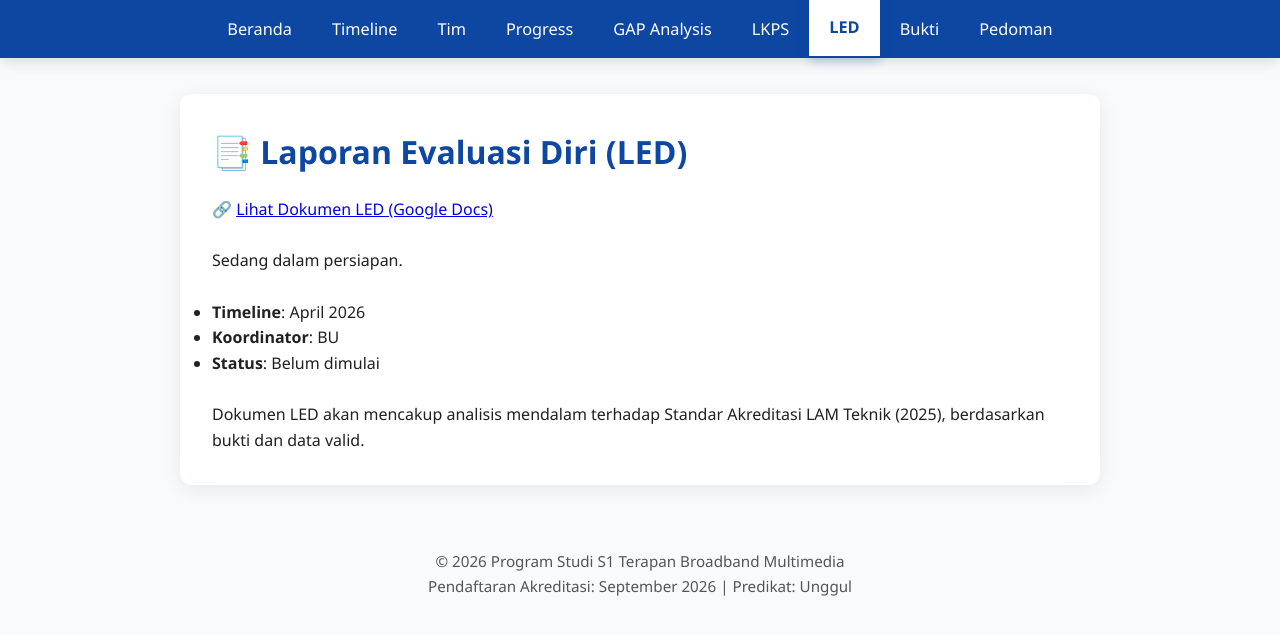
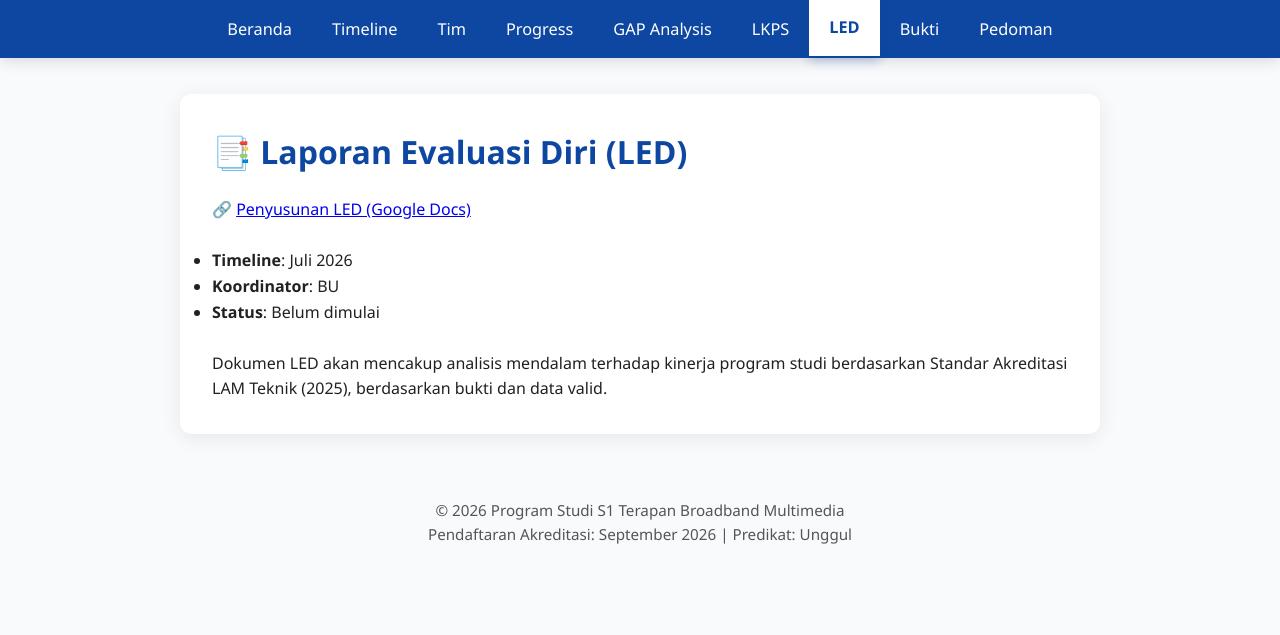
Before and after one commit to portal-psbm/aksibm-26, a Jekyll site: the page built from led.md, in a window 1280 px wide. Shown: the top 635 px of the page. Built offline with Jekyll 4.4.1, drawn with Linux system fonts in a browser that asks for light colours.

Commit message:
Update LED

```diff
--- a/led.md
+++ b/led.md
@@ -6,12 +6,10 @@ permalink: /led/
 
 # 📑 Laporan Evaluasi Diri (LED)
 
-> 🔗 [Lihat Dokumen LED (Google Docs)](https://docs.google.com/document/d/1-UZgNXe9Ma6KaO0e3hydxyQIq_3k_Cvazv6n233kkl0/edit?usp=drive_link) <br><br>
+> 🔗 [Penyusunan LED (Google Docs)](https://docs.google.com/document/d/1-UZgNXe9Ma6KaO0e3hydxyQIq_3k_Cvazv6n233kkl0/edit?usp=drive_link) <br><br>
 
-Sedang dalam persiapan. <br><br>
-
-- **Timeline**: April 2026
+- **Timeline**: Juli 2026
 - **Koordinator**: BU
 - **Status**: Belum dimulai <br><br>
 
-> Dokumen LED akan mencakup analisis mendalam terhadap Standar Akreditasi LAM Teknik (2025), berdasarkan bukti dan data valid.
+> Dokumen LED akan mencakup analisis mendalam terhadap kinerja program studi berdasarkan Standar Akreditasi LAM Teknik (2025), berdasarkan bukti dan data valid.
```
